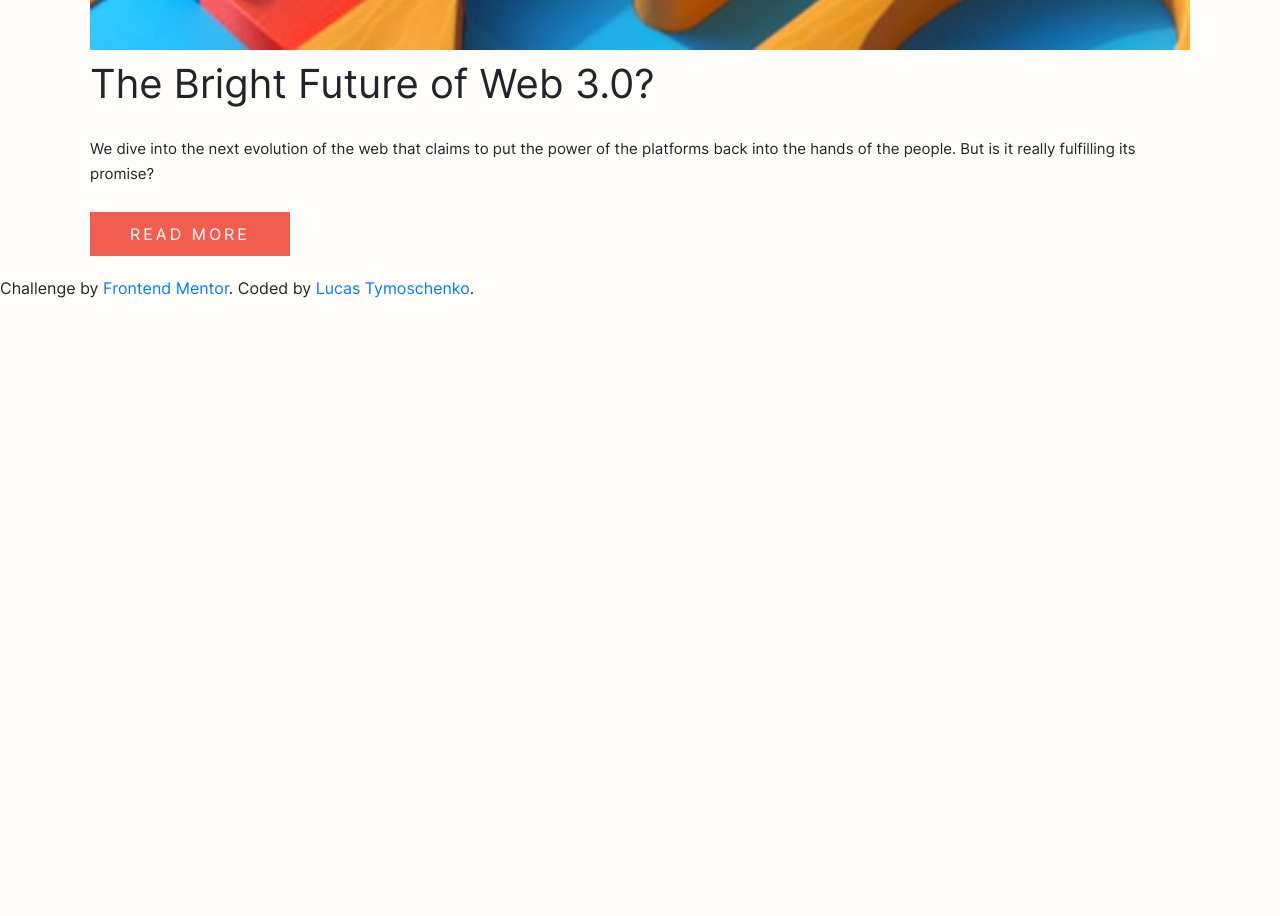
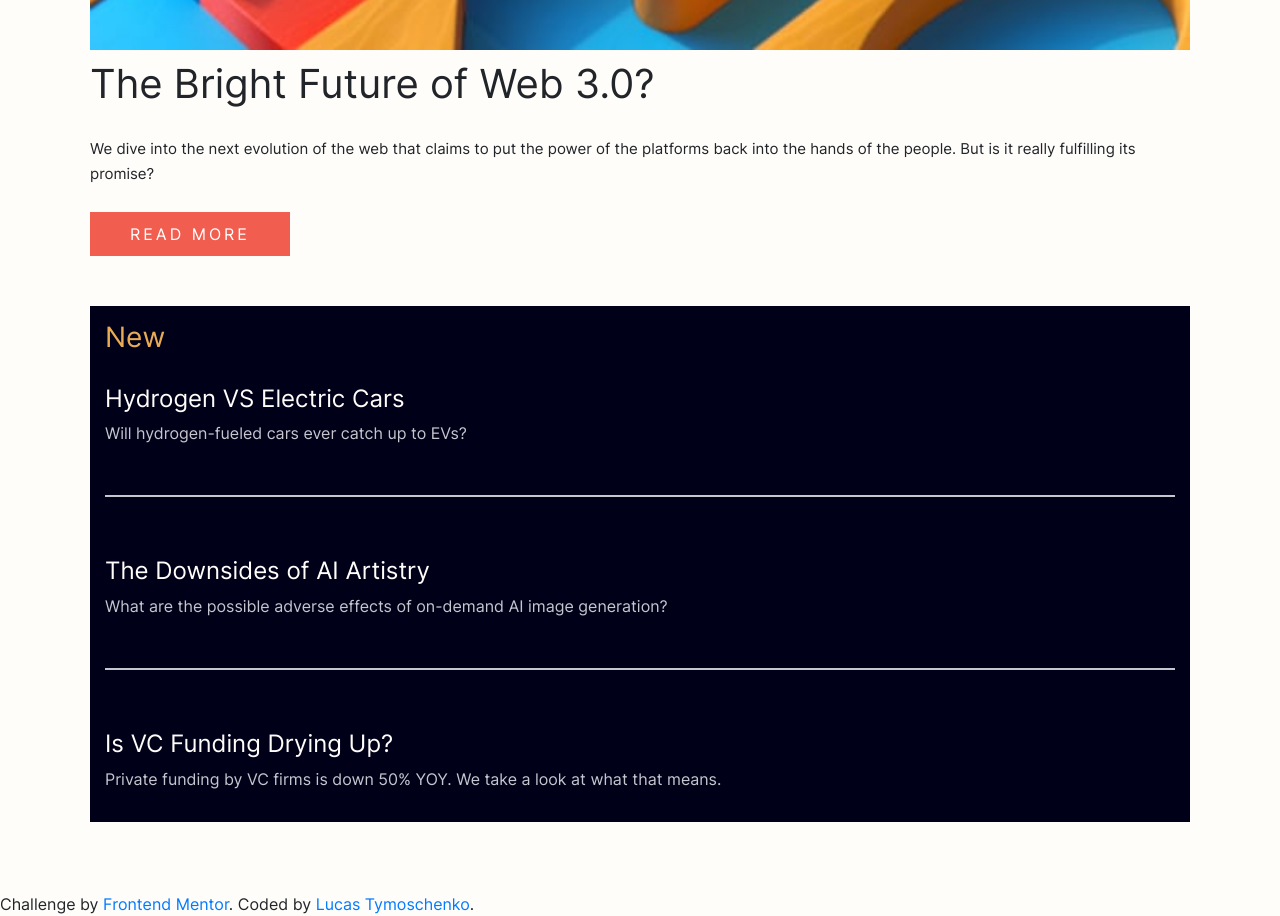
Before and after one commit to LuTymos/News-homepage, a plain HTML site: page index.html in a window 1280 px wide. Shown: the part 1012-1928 px from the top of the page. Before the commit the page ends 1312 px from the top, so only its background shows below. Drawn offline with nearby package versions, Linux system fonts and the light colour scheme.

Commit message:
componente de novas noticias adicionado

```diff
--- a/index.html
+++ b/index.html
@@ -1,13 +1,16 @@
 <!DOCTYPE html>
 <html lang="en">
+
 <head>
   <meta charset="UTF-8">
-  <meta name="viewport" content="width=device-width, initial-scale=1.0"> <!-- displays site properly based on user's device -->
+  <meta name="viewport" content="width=device-width, initial-scale=1.0">
+  <!-- displays site properly based on user's device -->
 
   <link rel="icon" type="image/png" sizes="32x32" href="./assets/images/favicon-32x32.png">
 
   <!-- Bootstrap -->
-  <link rel="stylesheet" href="https://stackpath.bootstrapcdn.com/bootstrap/4.1.3/css/bootstrap.min.css" integrity="sha384-MCw98/SFnGE8fJT3GXwEOngsV7Zt27NXFoaoApmYm81iuXoPkFOJwJ8ERdknLPMO" crossorigin="anonymous">
+  <link rel="stylesheet" href="https://stackpath.bootstrapcdn.com/bootstrap/4.1.3/css/bootstrap.min.css"
+    integrity="sha384-MCw98/SFnGE8fJT3GXwEOngsV7Zt27NXFoaoApmYm81iuXoPkFOJwJ8ERdknLPMO" crossorigin="anonymous">
 
 
   <title>Frontend Mentor | News homepage</title>
@@ -15,6 +18,7 @@
   <!-- Feel free to remove these styles or customise in your own stylesheet 👍 -->
   <link rel="stylesheet" href="style.css">
 </head>
+
 <body>
 
 
@@ -56,28 +60,37 @@
         <img src="assets/images/image-web-3-mobile.jpg" alt="">
 
         <h1>The Bright Future of Web 3.0?</h1>
-      <p>We dive into the next evolution of the web that claims to put the power of the platforms back into the hands of the people.
+        <p>We dive into the next evolution of the web that claims to put the power of the platforms back into the hands
+          of the people.
           But is it really fulfilling its promise?</p>
 
         <a href="" class="button">Read more</a>
+      </div>
+
+      <div class="novos">
+        <h3>New</h3>
+        <div class="nova_noticia">
+          <h4 class="titulo">Hydrogen VS Electric Cars</h4>
+          <p class="resumo">Will hydrogen-fueled cars ever catch up to EVs?</p>
+          <div class="line"></div>
+        </div>
+        <div class="nova_noticia">
+          <h4 class="titulo">The Downsides of AI Artistry</h4>
+          <p class="resumo">What are the possible adverse effects of on-demand AI image generation?</p>
+          <div class="line"></div>
+        </div>
+        <div class="nova_noticia">
+          <h4 class="titulo">Is VC Funding Drying Up?</h4>
+          <p class="resumo">Private funding by VC firms is down 50% YOY. We take a look at what that means.</p>
+          <div class="line"></div>
+        </div>
       </div>
     </div>
   </Section>
 
 
 
-  <!-- Read more
-
-  New
-
-  Hydrogen VS Electric Cars
-  Will hydrogen-fueled cars ever catch up to EVs?
-
-  The Downsides of AI Artistry
-  What are the possible adverse effects of on-demand AI image generation?
-
-  Is VC Funding Drying Up?
-  Private funding by VC firms is down 50% YOY. We take a look at what that means.
+  <!--
 
   01
   Reviving Retro PCs
@@ -96,9 +109,17 @@
     Coded by <a href="#">Lucas Tymoschenko</a>.
   </div>
 
+
   <!-- Bootstrap -->
-  <script src="https://code.jquery.com/jquery-3.3.1.slim.min.js" integrity="sha384-q8i/X+965DzO0rT7abK41JStQIAqVgRVzpbzo5smXKp4YfRvH+8abtTE1Pi6jizo" crossorigin="anonymous"></script>
-<script src="https://cdnjs.cloudflare.com/ajax/libs/popper.js/1.14.3/umd/popper.min.js" integrity="sha384-ZMP7rVo3mIykV+2+9J3UJ46jBk0WLaUAdn689aCwoqbBJiSnjAK/l8WvCWPIPm49" crossorigin="anonymous"></script>
-<script src="https://stackpath.bootstrapcdn.com/bootstrap/4.1.3/js/bootstrap.min.js" integrity="sha384-ChfqqxuZUCnJSK3+MXmPNIyE6ZbWh2IMqE241rYiqJxyMiZ6OW/JmZQ5stwEULTy" crossorigin="anonymous"></script>
+  <script src="https://code.jquery.com/jquery-3.3.1.slim.min.js"
+    integrity="sha384-q8i/X+965DzO0rT7abK41JStQIAqVgRVzpbzo5smXKp4YfRvH+8abtTE1Pi6jizo"
+    crossorigin="anonymous"></script>
+  <script src="https://cdnjs.cloudflare.com/ajax/libs/popper.js/1.14.3/umd/popper.min.js"
+    integrity="sha384-ZMP7rVo3mIykV+2+9J3UJ46jBk0WLaUAdn689aCwoqbBJiSnjAK/l8WvCWPIPm49"
+    crossorigin="anonymous"></script>
+  <script src="https://stackpath.bootstrapcdn.com/bootstrap/4.1.3/js/bootstrap.min.js"
+    integrity="sha384-ChfqqxuZUCnJSK3+MXmPNIyE6ZbWh2IMqE241rYiqJxyMiZ6OW/JmZQ5stwEULTy"
+    crossorigin="anonymous"></script>
 </body>
+
 </html>
--- a/style.css
+++ b/style.css
@@ -30,7 +30,7 @@
 }
 
 body{
-    width: 100vw;
+    width: 100%;
     height: 100vh;
     background-color: #FFFDFA;
     z-index: 0;
@@ -165,3 +165,37 @@ section.noticias .popular .button:hover{
     background-color: #00001A;
 
 }
+
+section.noticias .novos{
+    background-color: #000019;
+    padding: 15px;
+    margin: 50px auto;
+    width: 100%;
+    display: block;
+}
+
+section.noticias .novos h3{
+    color: #e9ab53;
+    margin-bottom: 30px;
+}
+
+section.noticias .novos .nova_noticia h4{
+    color: #fffdfa;
+}
+
+section.noticias .novos .nova_noticia p{
+    color: #c5c6ce;
+}
+
+section.noticias .novos .nova_noticia:not(:last-child){
+    margin-bottom: 60px;
+}
+
+section.noticias .novos .nova_noticia:not(:last-child)::after{
+    content: " ";
+    display: block;
+    width: 100%;
+    height: 2px;
+    background-color: #c5c6ce;
+    margin-top: 50px;
+}
```
Lines whose indentation alone changed are shown as unchanged.
